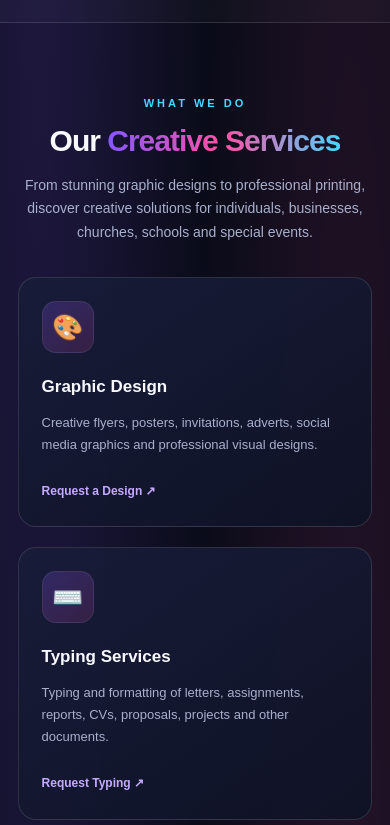
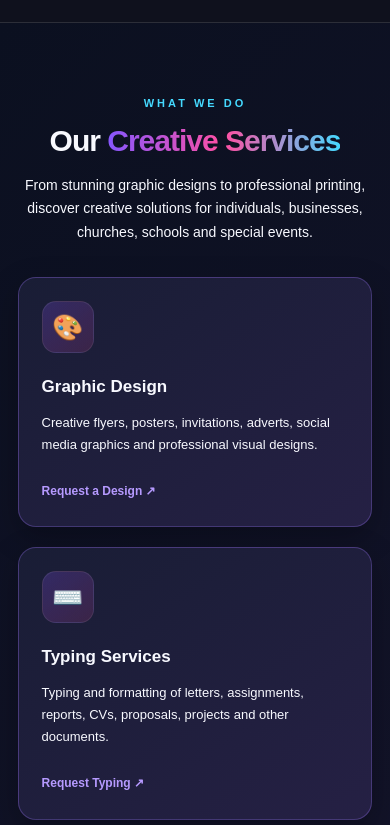
Before and after one commit to yungjay003/my-business-website, a plain HTML site: page index.html in a window 390 px wide. Shown: the part 1172-1997 px from the top of the page. Drawn offline with Linux system fonts and the light colour scheme.

Commit message:
Update index.html

```diff
--- a/index.html
+++ b/index.html
@@ -783,6 +783,73 @@
         right: 15px;
         bottom: 15px;
       }
+/* ===== EMMMY PRINT: DARK CREATIVE DESIGN ===== */
+
+body {
+    background: #090b18 !important;
+    color: #f8f9ff;
+}
+
+/* Services section background */
+#services {
+    background: linear-gradient(
+        135deg,
+        #0b1020 0%,
+        #17152e 50%,
+        #291548 100%
+    ) !important;
+    color: #ffffff !important;
+}
+
+/* Services heading and description */
+#services h1,
+#services h2,
+#services h3,
+#services p {
+    color: #f8f9ff;
+}
+
+/* Service cards */
+#services .service-card,
+#services .service-item {
+    background: linear-gradient(
+        145deg,
+        #191d35,
+        #252044
+    ) !important;
+    color: #ffffff !important;
+    border: 1px solid rgba(160, 120, 255, 0.3) !important;
+    border-radius: 18px;
+    box-shadow: 0 10px 30px rgba(0, 0, 0, 0.25);
+    transition: transform 0.3s ease, border-color 0.3s ease;
+}
+
+/* Card text and titles */
+#services .service-card h3,
+#services .service-card p,
+#services .service-item h3,
+#services .service-item p {
+    color: #f8f9ff !important;
+}
+
+/* Purple hover effect */
+#services .service-card:hover,
+#services .service-item:hover {
+    transform: translateY(-6px);
+    border-color: #8657ff !important;
+}
+
+/* Keep service links bright */
+#services a {
+    color: #b69aff !important;
+}
+
+#services a:hover {
+    color: #ff4fa3 !important;
+}
+
+/* ===== END DARK DESIGN ===== */
+
     }
   </style>
 </head>
```
